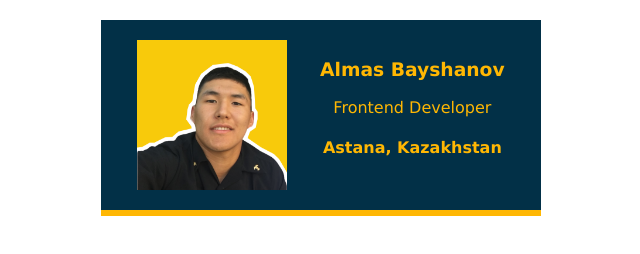
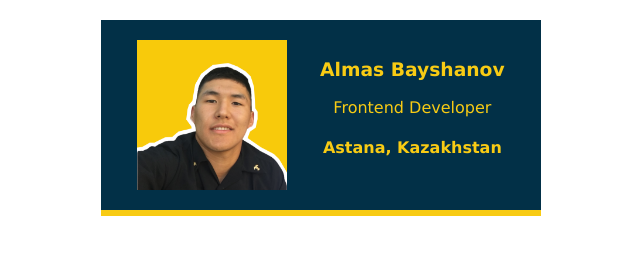
Before and after one commit to almasusna/business-card, a website built with Vite: page index.html in a window 1280 px wide. Shown: the whole page, without its empty margins (319-959 px from the left). Built offline with nearby package versions, Linux system fonts and the light colour scheme.

Commit message:
Update styles.css

```diff
--- a/styles.css
+++ b/styles.css
@@ -20,8 +20,8 @@ body {
     justify-content: space-around;
     text-align: center;
     background: #023047;
-    color: #ffb703;
-    border-bottom: 6px solid #ffb703;
+    color: #f8cb14;
+    border-bottom: 6px solid #f8cb14;
 
     /*
     Challenge:
```
